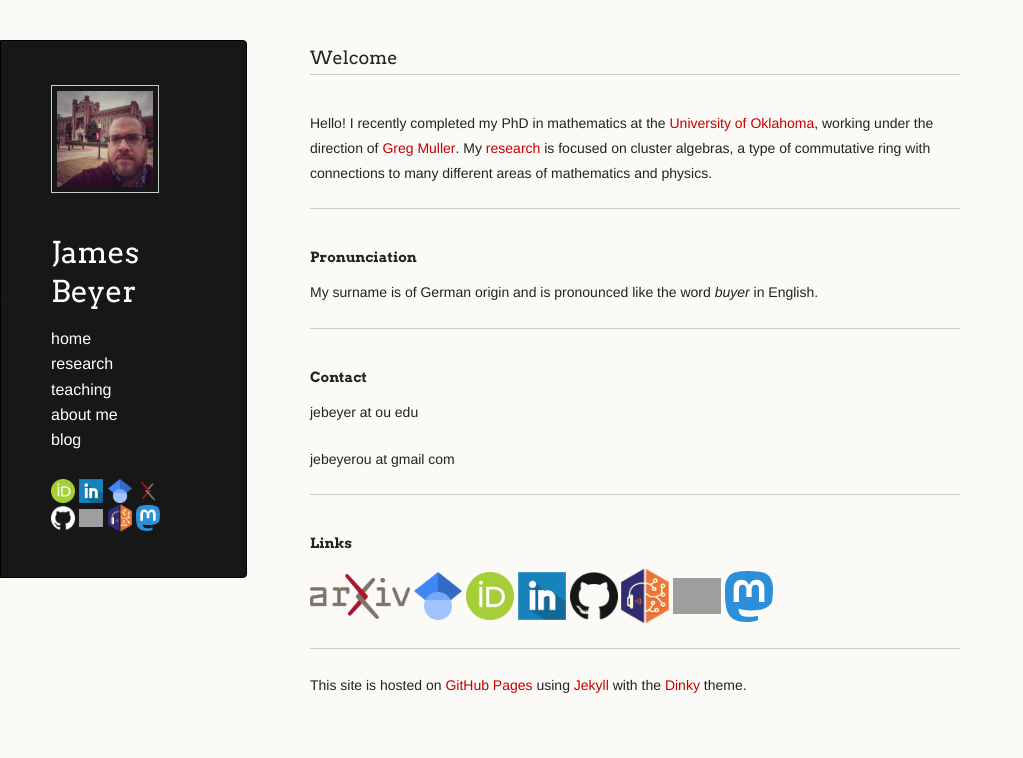
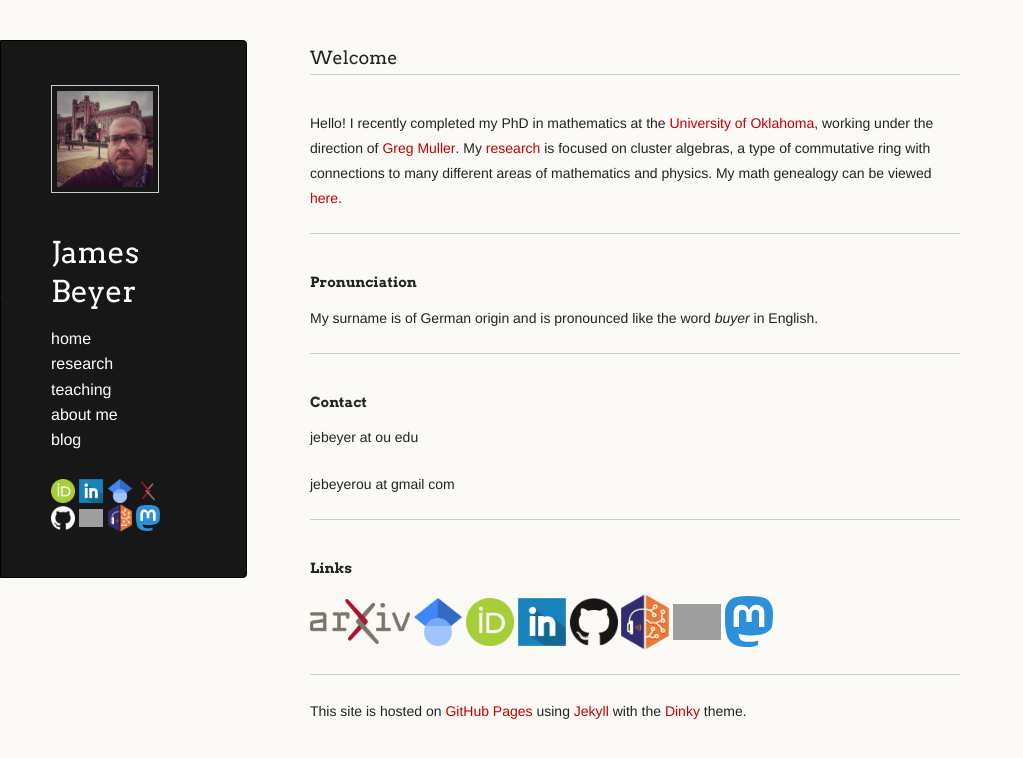
Before and after one commit to jebeyer/jebeyer.github.io, a Jekyll site: the page built from index.md, in a window 1280 px wide. Shown: the top 758 px of the page, without its empty margins (0-1023 px from the left). Built offline with Jekyll 4.4.1, drawn with Linux system fonts in a browser that asks for light colours; a script that is not in the unit is left out; our own code applies the rules of GitHub Pages for plain Markdown files; grey boxes are pictures that could not be loaded.

Commit message:
Update index.md

```diff
--- a/index.md
+++ b/index.md
@@ -5,7 +5,7 @@
 ### Welcome
 
 <br/>
-Hello! I recently completed my PhD in mathematics at the [University of Oklahoma](https://math.ou.edu/), working under the direction of [Greg Muller](https://math.ou.edu/~gmuller/). My [research](./research.html) is focused on cluster algebras, a type of commutative ring with connections to many different areas of mathematics and physics.
+Hello! I recently completed my PhD in mathematics at the [University of Oklahoma](https://math.ou.edu/), working under the direction of [Greg Muller](https://math.ou.edu/~gmuller/). My [research](./research.html) is focused on cluster algebras, a type of commutative ring with connections to many different areas of mathematics and physics. My math genealogy can be viewed [here](./2025/06/18/math-genealogy.html).
 
 ---
 
```
